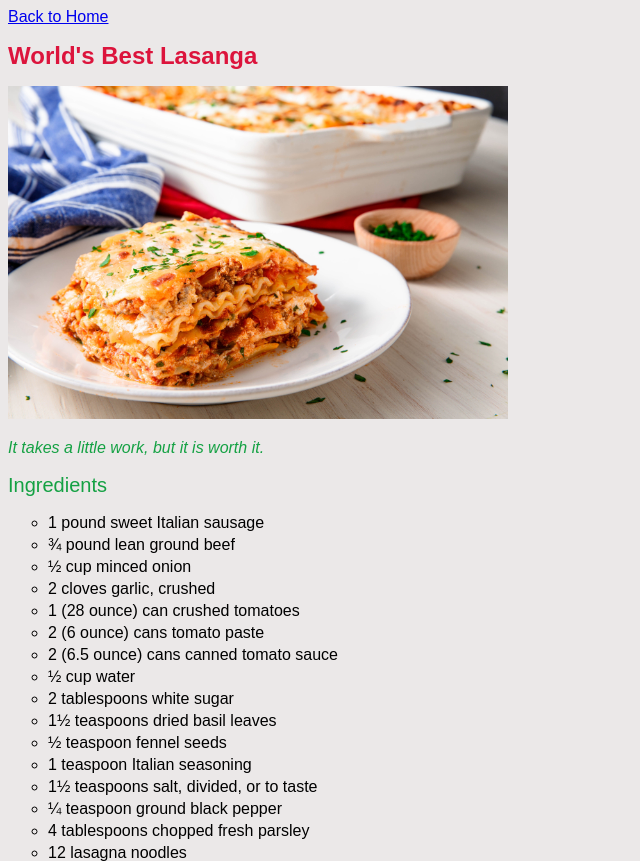
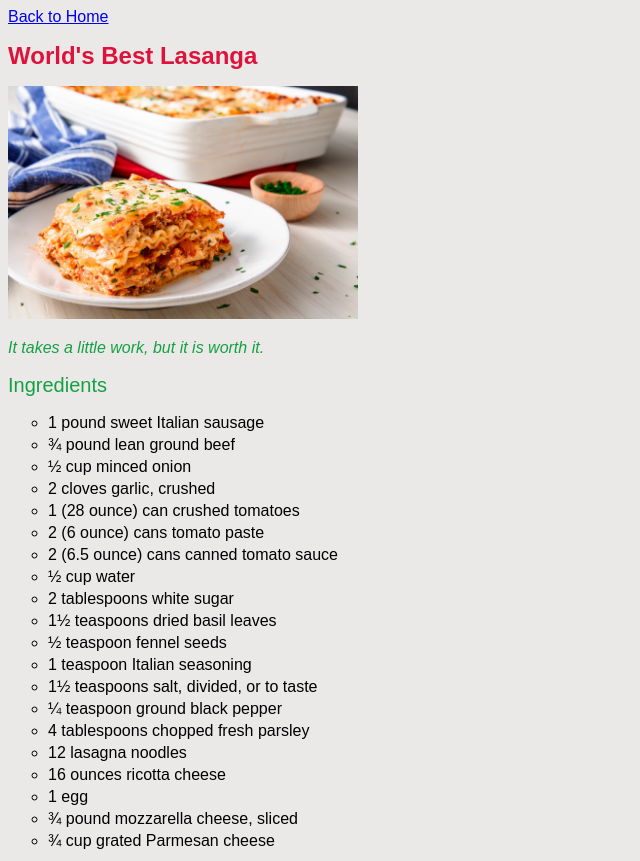
Before and after one commit to Moody-Dev/Odin_Recipes, a plain HTML site: page recipes/Lasanga.html in a window 1280 px wide. Shown: the top 861 px of the page, without its empty margins (0-640 px from the left). Drawn offline with Linux system fonts and the light colour scheme.

Commit message:
Images resized

```diff
--- a/recipes/Lasanga.html
+++ b/recipes/Lasanga.html
@@ -10,7 +10,7 @@
 <body>
     <a href="../index.html">Back to Home</a>
     <h1>World&apos;s Best Lasanga</h1>
-    <img src="../images/World's Best Lasagna.jpg" alt="Lasanga" style="width: 500px;">
+    <img src="../images/World's Best Lasagna.jpg" alt="Lasanga">
     <p class="discription">
         It takes a little work, but it is worth it.
     </p>
```
Also changed, not shown: recipes/Zucchini.html (+1 -1 lines).
